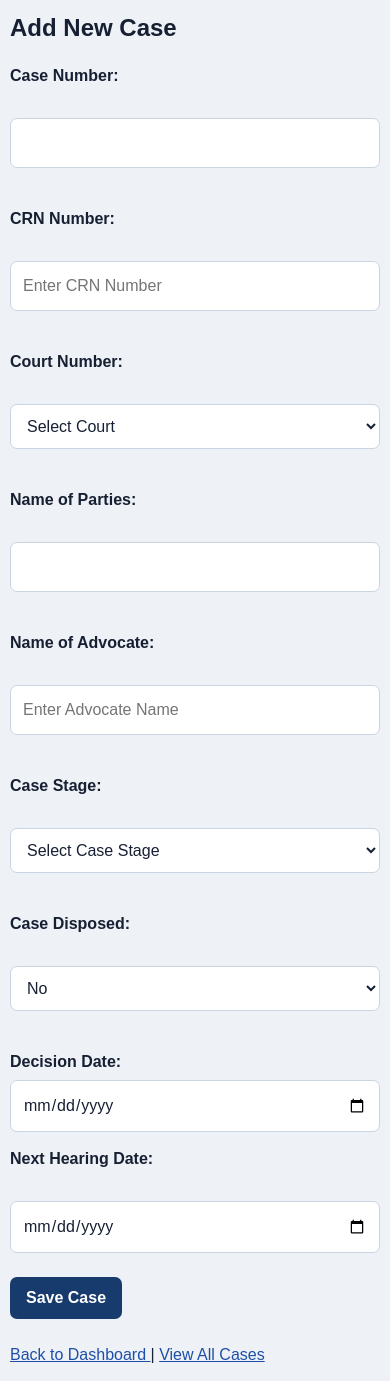
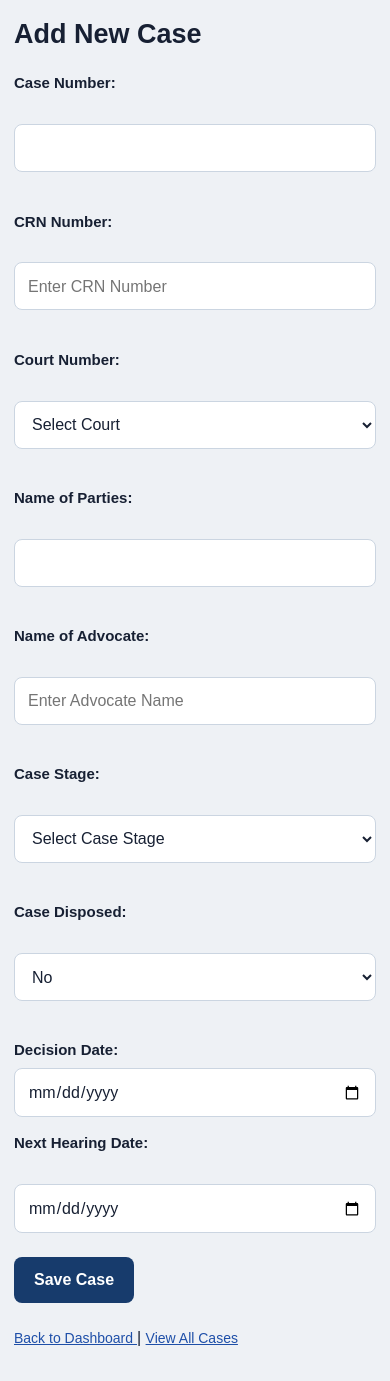
Before and after one commit to sonwaneshubham204-boop/court_tracker, a Flask app: page /add-case in a window 390 px wide. Run offline with Flask 3, Linux system fonts and the light colour scheme; a user stored in the database is signed in.

Commit message:
Add files via upload

```diff
--- a/templates/add_case.html
+++ b/templates/add_case.html
@@ -7,6 +7,65 @@
 
     <link rel="stylesheet"
           href="{{ url_for('static', filename='style.css') }}">
+
+
+<style id="add-case-mobile-fix">
+@media (max-width: 767px) {
+    body {
+        padding: 18px 14px 32px !important;
+        font-size: 16px !important;
+        line-height: 1.45 !important;
+    }
+
+    h1 {
+        font-size: 27px !important;
+        line-height: 1.2 !important;
+        margin: 0 0 22px !important;
+    }
+
+    form {
+        width: 100% !important;
+        max-width: 100% !important;
+    }
+
+    label {
+        display: block !important;
+        font-size: 15px !important;
+        font-weight: 600 !important;
+        margin-bottom: 7px !important;
+    }
+
+    input[type="text"],
+    input[type="date"],
+    select {
+        width: 100% !important;
+        min-height: 48px !important;
+        padding: 11px 13px !important;
+        font-size: 16px !important;
+        border-radius: 8px !important;
+        box-sizing: border-box !important;
+    }
+
+    button[type="submit"] {
+        min-height: 46px !important;
+        padding: 10px 20px !important;
+        font-size: 16px !important;
+        border-radius: 8px !important;
+    }
+
+    #other_stage_box {
+        width: 100% !important;
+    }
+
+    form > br {
+        line-height: 1 !important;
+    }
+
+    a {
+        font-size: 14px !important;
+    }
+}
+</style>
 
 </head>
 
```
